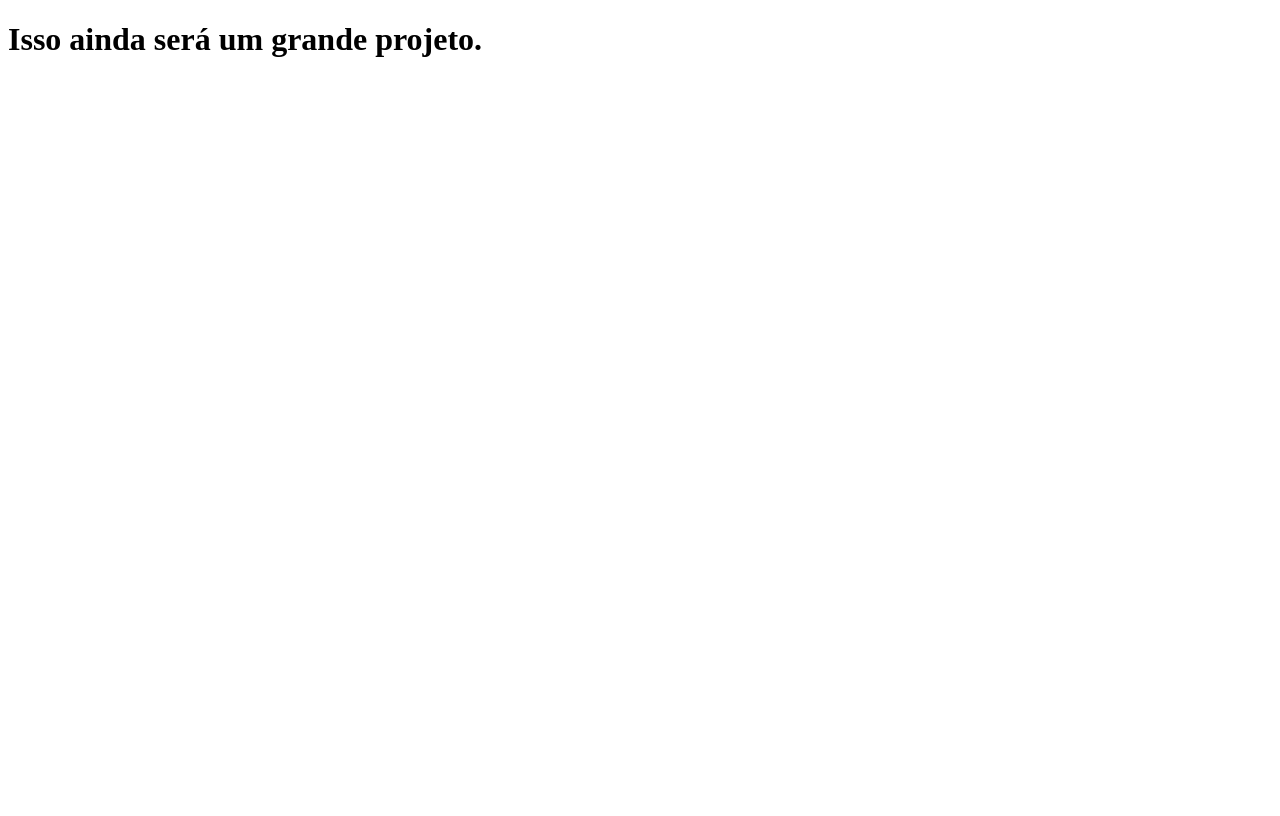
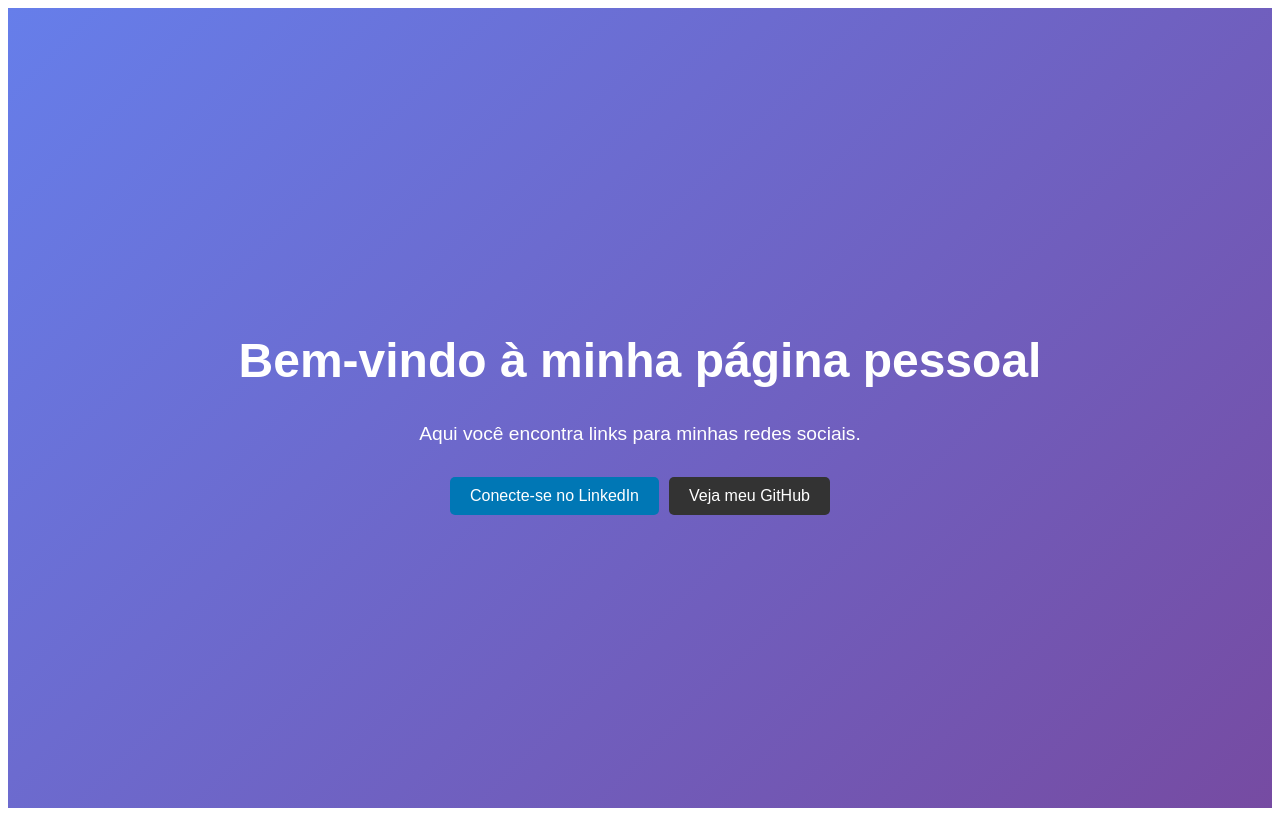
Before and after one commit to lucaskarsten/clone-tabnews, a Next.js app: page / in a window 1280 px wide. Built offline with nearby package versions, Linux system fonts and the light colour scheme.

Commit message:
reformulado index

```diff
--- a/pages/index.js
+++ b/pages/index.js
@@ -1,5 +1,68 @@
-function Home() {
-  return <h1>Isso ainda será um grande projeto.</h1>;
+import Head from "next/head";
+
+export default function Home() {
+  return (
+    <div
+      style={{
+        display: "flex",
+        flexDirection: "column",
+        alignItems: "center",
+        justifyContent: "center",
+        height: "100vh",
+        background: "linear-gradient(135deg, #667eea 0%, #764ba2 100%)",
+        color: "white",
+        fontFamily: "Arial, sans-serif",
+        textAlign: "center",
+      }}
+    >
+      <Head>
+        <title>Página Pessoal - Lucas Karsten</title>
+        <meta name="description" content="Página pessoal de Lucas Karsten" />
+      </Head>
+      <h1 style={{ fontSize: "3rem", marginBottom: "1rem" }}>
+        Bem-vindo à minha página pessoal
+      </h1>
+      <p style={{ fontSize: "1.2rem", marginBottom: "2rem" }}>
+        Aqui você encontra links para minhas redes sociais.
+      </p>
+      <div style={{ display: "flex", justifyContent: "center", gap: "10px" }}>
+        <a
+          href="https://www.linkedin.com/in/lucas-karsten"
+          target="_blank"
+          rel="noopener noreferrer"
+          style={{
+            padding: "10px 20px",
+            backgroundColor: "#0077b5",
+            color: "white",
+            textDecoration: "none",
+            borderRadius: "5px",
+            fontSize: "1rem",
+            transition: "background-color 0.3s",
+          }}
+          onMouseOver={(e) => (e.target.style.backgroundColor = "#005885")}
+          onMouseOut={(e) => (e.target.style.backgroundColor = "#0077b5")}
+        >
+          Conecte-se no LinkedIn
+        </a>
+        <a
+          href="https://github.com/lucaskarsten"
+          target="_blank"
+          rel="noopener noreferrer"
+          style={{
+            padding: "10px 20px",
+            backgroundColor: "#333",
+            color: "white",
+            textDecoration: "none",
+            borderRadius: "5px",
+            fontSize: "1rem",
+            transition: "background-color 0.3s",
+          }}
+          onMouseOver={(e) => (e.target.style.backgroundColor = "#555")}
+          onMouseOut={(e) => (e.target.style.backgroundColor = "#333")}
+        >
+          Veja meu GitHub
+        </a>
+      </div>
+    </div>
+  );
 }
-
-export default Home;
```
